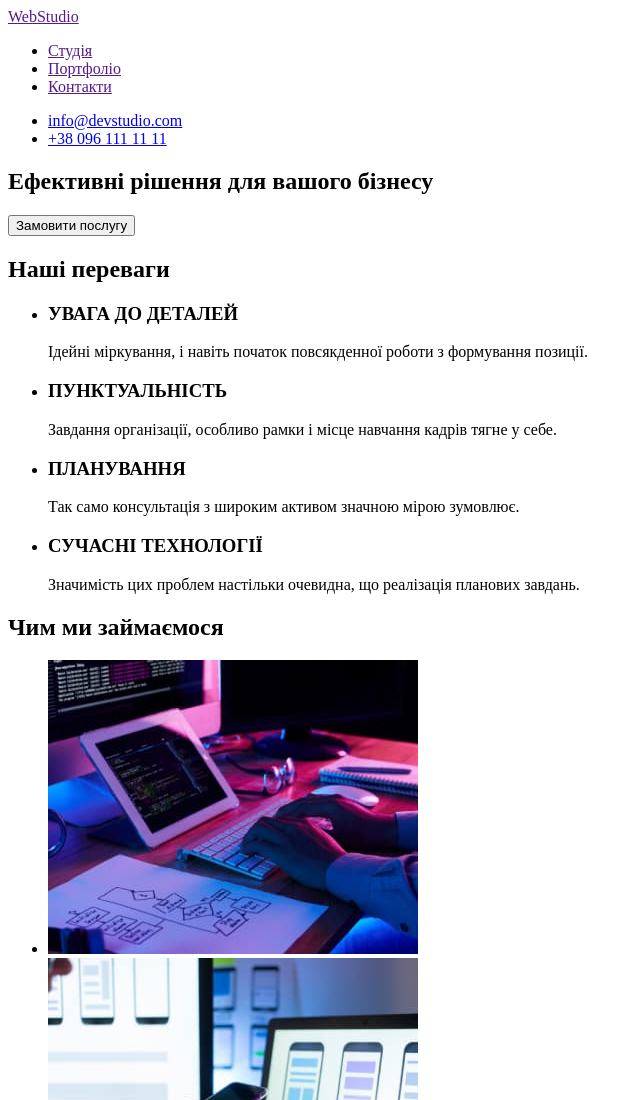
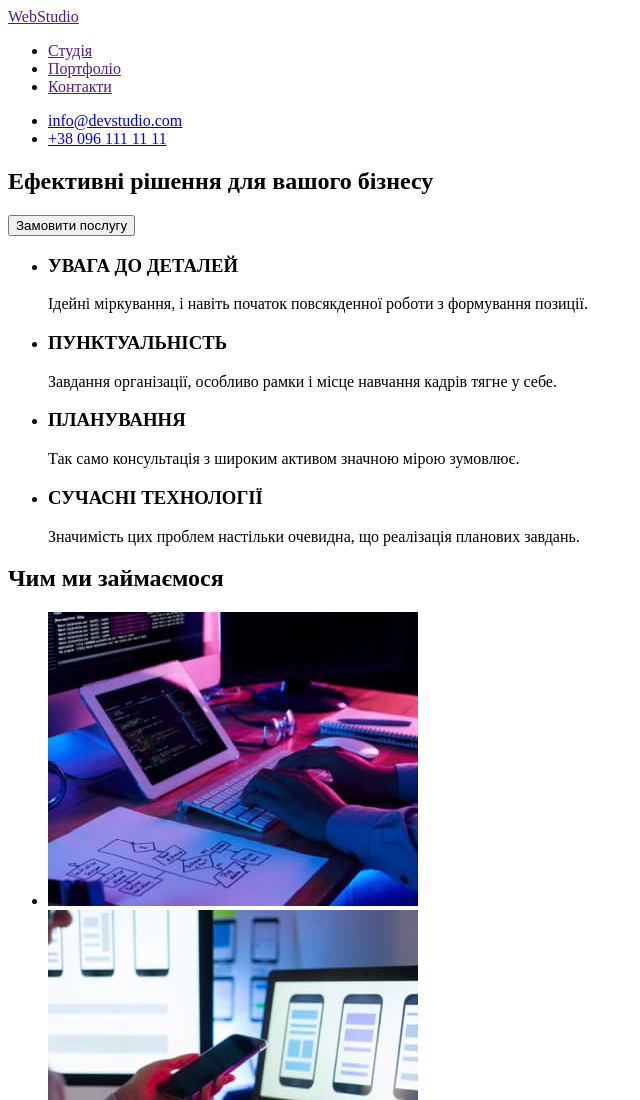
Before and after one commit to kent35km/goit-markup-hw-01, a plain HTML site: page index.html in a window 1280 px wide. Shown: the top 1100 px of the page, without its empty margins (0-640 px from the left). Drawn offline with Linux system fonts and the light colour scheme.

Commit message:
добавляє коментар

```diff
--- a/index.html
+++ b/index.html
@@ -27,7 +27,7 @@
 <button type="button">Замовити послугу</button>
     </section>
     <section>
-        <h2>Наші переваги</h2>
+        <!-- <h2>Наші переваги</h2> -->
         <ul>
             <li>
                 <h3>УВАГА ДО ДЕТАЛЕЙ</h3>
```
